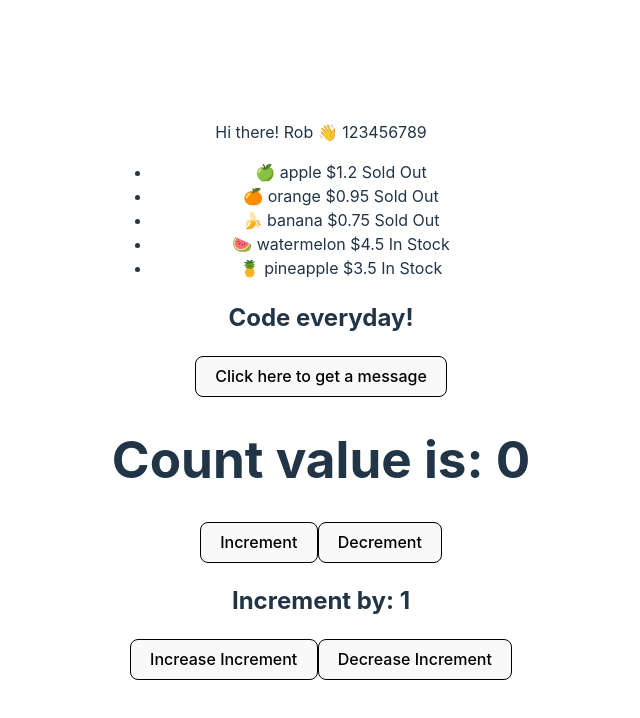
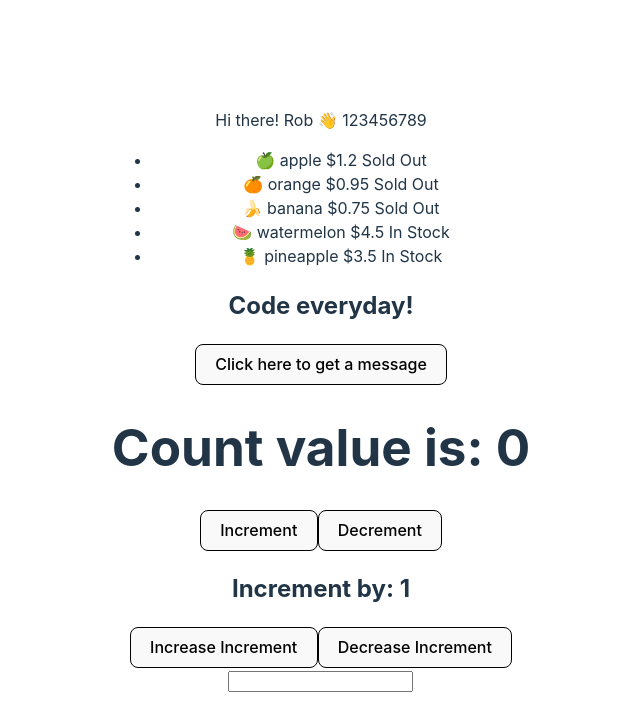
Before and after one commit to wewececetw/react18-pro, a React (Vite) app: page / in a window 1280 px wide. Shown: the top 718 px of the page, without its empty margins (319-959 px from the left). Built offline with nearby package versions, Linux system fonts and the light colour scheme.

Commit message:
feat: 在react中處理input欄位

```diff
--- a/src/App.jsx
+++ b/src/App.jsx
@@ -6,6 +6,7 @@
 import ConditionalComponent from "./components/ConditionalComponent";
 import Message from "./components/Message";
 import Counter from "./components/Counter";
+import Form from "./components/Form";
 
 function App() {
   const [count, setCount] = useState(0);
@@ -57,6 +58,7 @@
       <ConditionalComponent />
       <Message />
       <Counter />
+      <Form />
     </div>
   );
 }
--- /dev/null
+++ b/src/components/Form.jsx
@@ -0,0 +1,15 @@
+import React, { useState } from "react";
+export default function Form() {
+  const [name, setName] = useState("");
+  return (
+    <div>
+      <form>
+        <input
+          onChange={(e) => setName(e.target.value)}
+          type="text"
+          value={name}
+        />
+      </form>
+    </div>
+  );
+}
```
